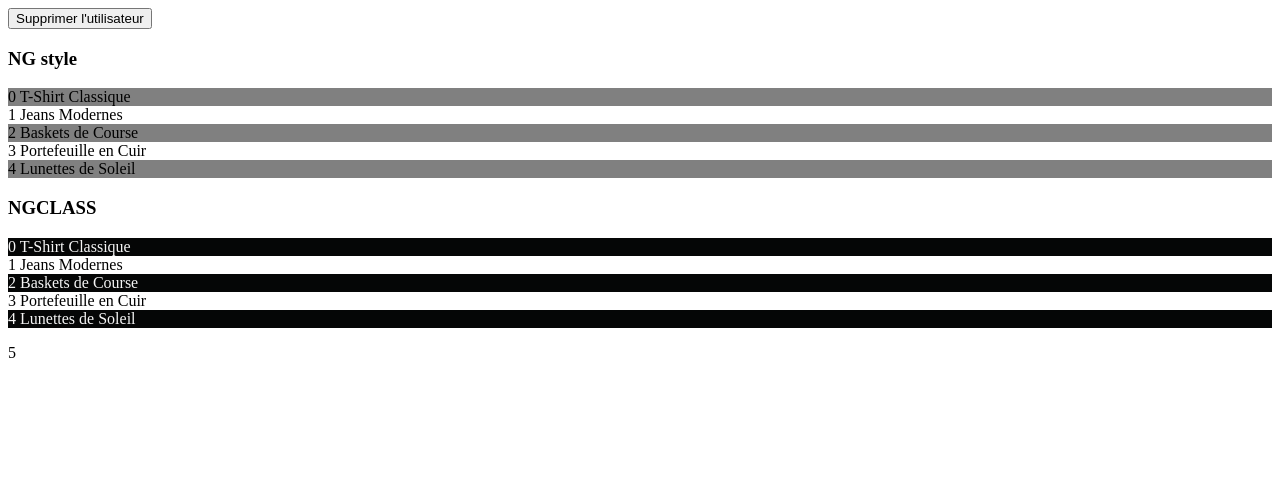
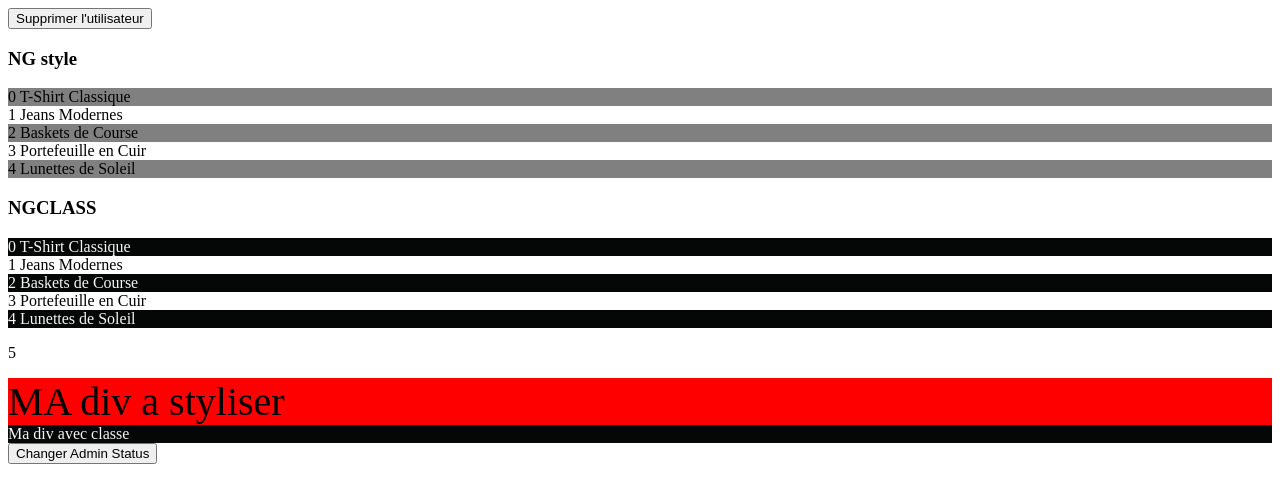
Before and after one commit to edjeezy/transition-app, an Angular app: page / in a window 1280 px wide. Shown: the top 502 px of the page. Built offline with nearby package versions, Linux system fonts and the light colour scheme.

Commit message:
styling with class and style binding

```diff
--- a/src/app/new-syntax/new-syntax.html
+++ b/src/app/new-syntax/new-syntax.html
@@ -40,3 +40,8 @@
 @if (data) {
 <p>{{data.length}}</p>
 }
+
+<div [style.font-size.px]="isAdmin ? 40 : 20" [style.background-color]="'red'">MA div a styliser</div>
+<div [class.isEvenClass]="data?.length">Ma div avec classe</div>
+
+<button (click)="changeStatus()">Changer Admin Status</button>
--- a/src/app/new-syntax/new-syntax.ts
+++ b/src/app/new-syntax/new-syntax.ts
@@ -50,4 +50,8 @@ export class NewSyntax {
   ]);
 
   products$ = this.productsSubject.asObservable();
+
+  changeStatus() {
+    this.isAdmin = !this.isAdmin;
+  }
 }
```
